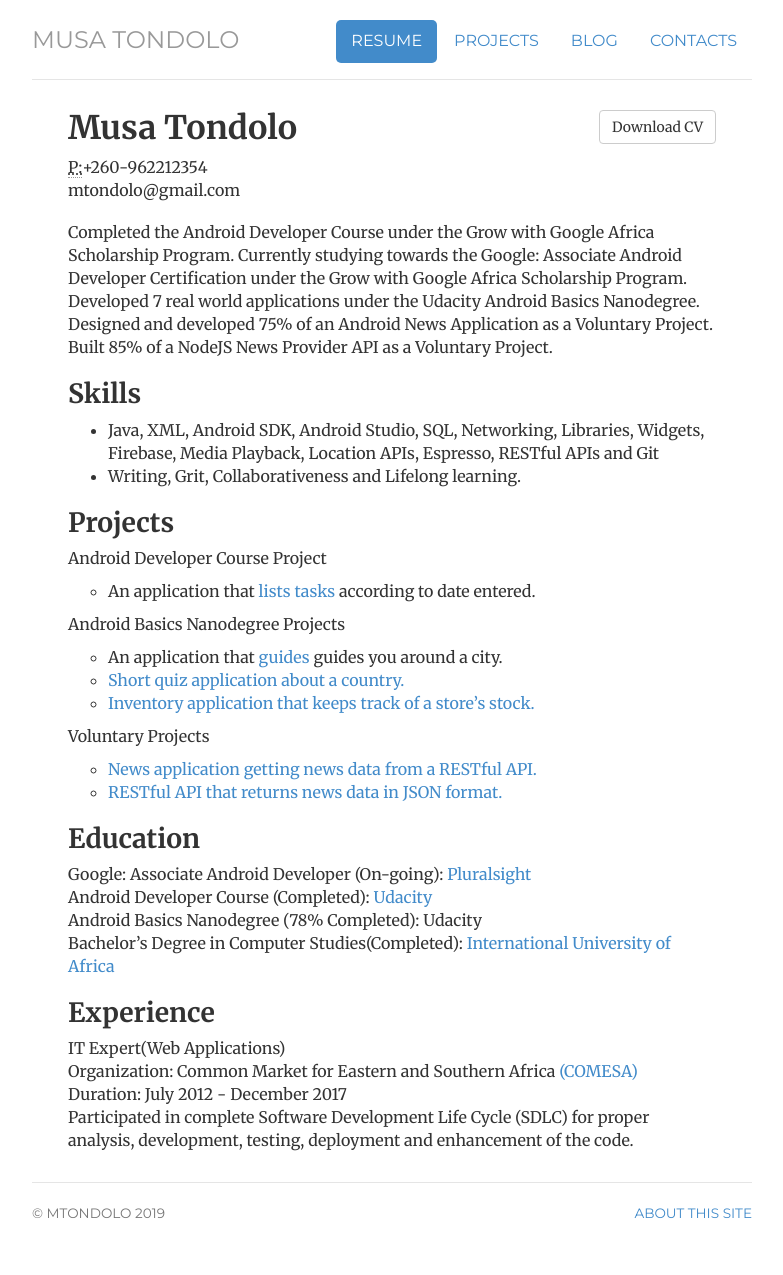
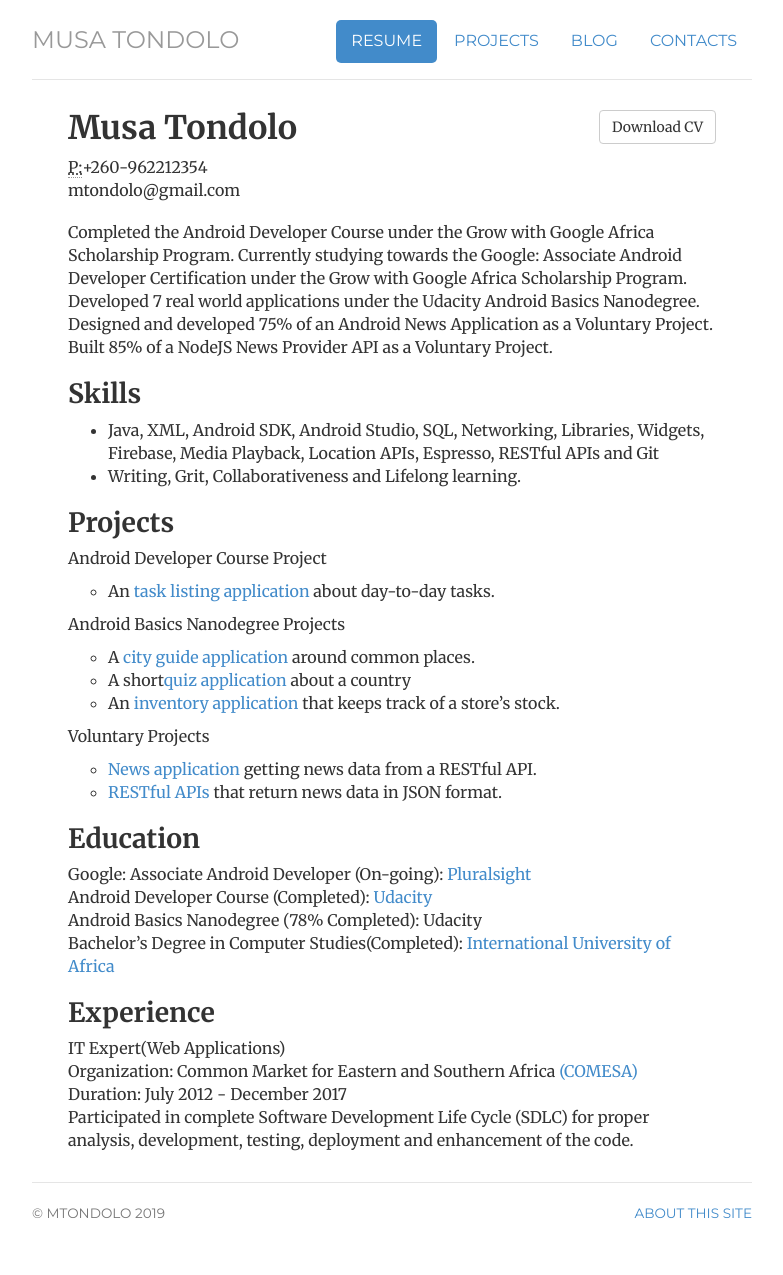
Before and after one commit to mtondolo/mtondolo.github.io, a Jekyll site: the page built from cv/index.html, in a window 1280 px wide. Shown: the whole page, without its empty margins (248-1031 px from the left). Built offline with Jekyll 4.4.1, drawn with Linux system fonts in a browser that asks for light colours.

Commit message:
Update index.html

```diff
--- a/cv/index.html
+++ b/cv/index.html
@@ -34,22 +34,22 @@ description: Current Resume for Musa Tondolo, an Android Developer supplimented
 				<li>Android Developer Course Project</li>
 					<p>
 					<ul>
-					<li>An application  that <a href="https://github.com/mtondolo/Journal-App" title="lists tasks">lists tasks </a>according to date entered.</li>
+					<li>An <a href="https://github.com/mtondolo/Journal-App" title="lists tasks">task listing application</a> about day-to-day tasks.</li>
 					</ul>
 					</p>
 				<li>Android Basics Nanodegree Projects</li>
 					<p>
 					<ul>
-					<li>An application that <a href="https://github.com/mtondolo/LusakaTourGuide" title="guides">guides </a>guides you around a city.</a></li>
-					<li><a href="https://github.com/mtondolo/ZambiaQuiz">Short quiz application about a country.</a></li>
-					<li><a href="https://github.com/mtondolo/BookVillage">Inventory application  that keeps track of a store’s stock.</a></li>
+					<li>A <a href="https://github.com/mtondolo/LusakaTourGuide" title="city guide application">city guide application </a> around common places.</a></li>
+					<li>A short<a href="https://github.com/mtondolo/ZambiaQuiz" title="quiz application">quiz application </a> about a country</li>
+					<li>An <a href="https://github.com/mtondolo/BookVillage" title=inventory application>inventory application </a> that keeps track of a store’s stock.</li>
 					</ul>
 					</p>
 				<li>Voluntary Projects</li>
                                         <p>
 					<ul>
-					<li><a href="https://github.com/mtondolo/comesapp-android">News application getting news data from a RESTful API.</a></li>
-					<li><a href="https://github.com/mtondolo/comesapp-api">RESTful API that returns news data in JSON format.</a></li>
+					<li><a href="https://github.com/mtondolo/comesapp-android" tite="news application">News application</a> getting news data from a RESTful API.</li>
+					<li><a href="https://github.com/mtondolo/comesapp-api" title=restful api">RESTful APIs</a> that return news data in JSON format.</li>
 	                                </ul>
 	                                </p>
 
```
